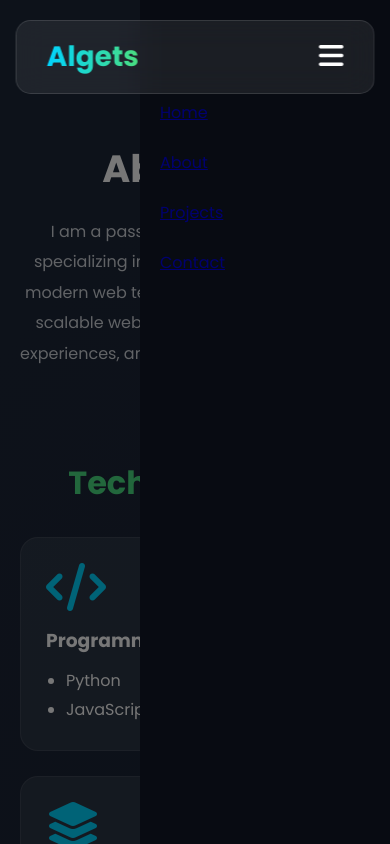
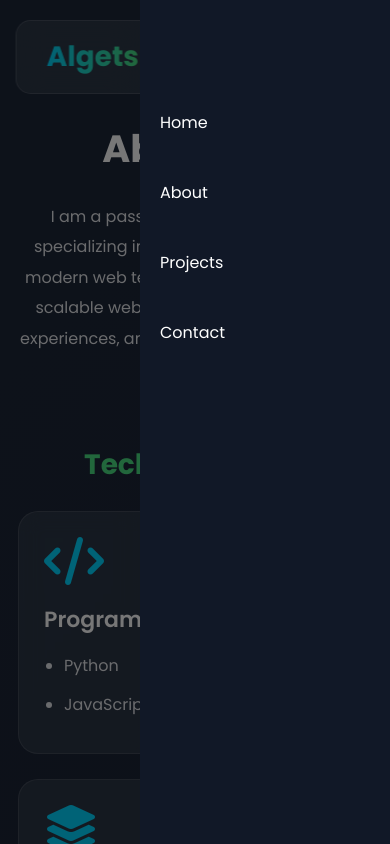
Before and after one commit to Algets07/personal-website, a plain HTML site: page about.html in a window 390 px wide. Both pictures are taken after a click on the element 331 px from the left and 57 px from the top of the page. Shown: the top 844 px of the page. Drawn offline with Linux system fonts and the light colour scheme.

Commit message:
Update about.html

```diff
--- a/about.html
+++ b/about.html
@@ -9,111 +9,290 @@
 <link href="https://fonts.googleapis.com/css2?family=Poppins:wght@300;400;500;600;700;800&display=swap" rel="stylesheet">
 <link rel="stylesheet" href="https://cdnjs.cloudflare.com/ajax/libs/font-awesome/6.6.0/css/all.min.css">
 <style>
-*{margin:0;padding:0;box-sizing:border-box;font-family:Poppins,sans-serif}
-body{background:linear-gradient(-45deg,#0f172a,#111827,#1e293b,#0f172a);background-size:400% 400%;animation:bg 12s ease infinite;color:#fff}
-@keyframes bg{0%{background-position:0 50%}50%{background-position:100% 50%}100%{background-position:0 50%}}
+*{
+    margin:0;
+    padding:0;
+    box-sizing:border-box;
+    font-family:Poppins,sans-serif;
+}
+
+body{
+    color:#fff;
+    background:linear-gradient(-45deg,#0f172a,#111827,#1e293b,#0f172a);
+    background-size:400% 400%;
+    animation:bg 12s ease infinite;
+}
+
+@keyframes bg{
+    0%{background-position:0 50%;}
+    50%{background-position:100% 50%;}
+    100%{background-position:0 50%;}
+}
+
+/* ================= NAVBAR ================= */
+
 nav{
-
     position:fixed;
     top:20px;
     left:50%;
     transform:translateX(-50%);
     width:92%;
     max-width:1200px;
-
     display:flex;
     justify-content:space-between;
     align-items:center;
-
     padding:15px 30px;
-
     background:rgba(255,255,255,.08);
     backdrop-filter:blur(15px);
     border:1px solid rgba(255,255,255,.12);
-
     border-radius:15px;
-
     z-index:999;
-
 }
 
 nav h2{
-
     font-size:28px;
     font-weight:700;
-
     background:linear-gradient(90deg,#00d4ff,#4ade80);
     -webkit-background-clip:text;
     -webkit-text-fill-color:transparent;
-
 }
 
 nav ul{
-
     display:flex;
     gap:35px;
     list-style:none;
-
 }
 
 nav ul li a{
-
     text-decoration:none;
-color:white;
+    color:#fff;
     font-weight:500;
-transition:.35s;
     position:relative;
+    transition:.3s;
 }
 
 nav ul li a::after{
-
     content:"";
     position:absolute;
+    left:0;
     bottom:-6px;
-left:0;
+    width:0;
     height:2px;
-width:0;
     background:#00d4ff;
     transition:.3s;
-
 }
 
 nav ul li a:hover{
-
     color:#00d4ff;
-
 }
 
 nav ul li a:hover::after{
-
     width:100%;
-
 }
 
 .menu-icon{
-
     display:none;
     font-size:28px;
     cursor:pointer;
+}
 
+/* ================= SIDEBAR ================= */
+
+.sidebar{
+    position:fixed;
+    right:-260px;
+    top:0;
+    width:250px;
+    height:100%;
+    background:#111827;
+    padding-top:80px;
+    transition:.3s;
+    z-index:1000;
 }
-.container{max-width:1200px;margin:auto;
+
+.sidebar.active{
+    right:0;
+}
+
+.sidebar ul{
+    list-style:none;
+    padding:20px;
+}
+
+.sidebar a{
+    color:#fff;
+    text-decoration:none;
+    display:block;
+    padding:10px 0;
+}
+
+.overlay{
+    display:none;
+}
+
+.overlay.show{
+    display:block;
+    position:fixed;
+    inset:0;
+    background:#0008;
+    z-index:999;
+}
+
+/* ================= ABOUT ================= */
+
+.container{
+    max-width:1200px;
+    margin:auto;
     margin-top:100px;
-    padding:40px 20px}
-.title{text-align:center;font-size:48px;margin-bottom:20px}
-.about-text{text-align:center;max-width:900px;margin:0 auto 50px;line-height:1.9;color:#d1d5db}
-.section-title{text-align:center;font-size:32px;margin:60px 0 30px;color:#4ade80}
-.grid{display:grid;grid-template-columns:repeat(auto-fit,minmax(280px,1fr));gap:25px}
-.card{background:rgba(255,255,255,.08);border:1px solid rgba(255,255,255,.08);border-radius:18px;padding:25px;transition:.35s}
-.card:hover{transform:translateY(-8px);box-shadow:0 20px 40px rgba(0,0,0,.35)}
-.card i{font-size:48px;color:#00d4ff;margin-bottom:15px}
-.card h3{margin-bottom:12px}
-.card ul{padding-left:20px;line-height:1.8}
-footer{text-align:center;padding:30px;background:#0005;margin-top:60px}
-.sidebar{position:fixed;right:-260px;top:0;width:250px;height:100%;background:#111827;padding-top:80px;transition:.3s}
-.sidebar.active{right:0}.overlay{display:none}.overlay.show{display:block;position:fixed;inset:0;background:#0008}
-@media(max-width:768px){nav ul{display:none}.menu-icon{display:block}.title{font-size:38px}}
-</style>
+    padding:40px 20px 80px;
+}
+
+.title{
+    text-align:center;
+    font-size:48px;
+    font-weight:700;
+    margin-bottom:25px;
+}
+
+.about-text{
+    max-width:900px;
+    margin:auto;
+    margin-bottom:60px;
+    text-align:center;
+    color:#e5e7eb;
+    line-height:1.9;
+    font-size:17px;
+}
+
+/* ================= SECTION ================= */
+
+.section-title{
+    text-align:center;
+    font-size:34px;
+    margin:70px 0 35px;
+    color:#4ade80;
+    font-weight:700;
+}
+
+.grid{
+    display:grid;
+    grid-template-columns:repeat(auto-fit,minmax(300px,1fr));
+    gap:30px;
+}
+
+/* ================= GLASS CARD ================= */
+
+.card{
+    background:rgba(255,255,255,.08);
+    border:1px solid rgba(255,255,255,.10);
+    backdrop-filter:blur(10px);
+    border-radius:20px;
+    padding:30px;
+    transition:.35s;
+}
+
+.card:hover{
+    transform:translateY(-10px);
+    box-shadow:0 20px 40px rgba(0,0,0,.35);
+}
+
+.card i{
+    font-size:48px;
+    color:#00d4ff;
+    margin-bottom:18px;
+}
+
+.card h3{
+    margin-bottom:15px;
+    font-size:22px;
+    font-weight:600;
+}
+
+.card p{
+    color:#d1d5db;
+    margin-bottom:12px;
+    line-height:1.7;
+}
+
+.card ul{
+    padding-left:20px;
+    color:#e5e7eb;
+    line-height:1.9;
+}
+
+.card li{
+    margin-bottom:8px;
+}
+
+/* ================= FOOTER ================= */
+
+footer{
+    text-align:center;
+    padding:28px;
+    margin-top:70px;
+    background:#0005;
+    color:#d1d5db;
+}
+
+/* ================= SCROLLBAR ================= */
+
+::-webkit-scrollbar{
+    width:10px;
+}
+
+::-webkit-scrollbar-track{
+    background:#111827;
+}
+
+::-webkit-scrollbar-thumb{
+    background:#00d4ff;
+    border-radius:20px;
+}
+
+::-webkit-scrollbar-thumb:hover{
+    background:#4ade80;
+}
+
+/* ================= RESPONSIVE ================= */
+
+@media(max-width:768px){
+
+    nav ul{
+        display:none;
+    }
+
+    .menu-icon{
+        display:block;
+    }
+
+    .container{
+        margin-top:90px;
+        padding:30px 18px 60px;
+    }
+
+    .title{
+        font-size:38px;
+    }
+
+    .section-title{
+        font-size:28px;
+        margin:55px 0 25px;
+    }
+
+    .grid{
+        grid-template-columns:1fr;
+        gap:25px;
+    }
+
+    .card{
+        padding:25px;
+    }
+
+    .about-text{
+        font-size:16px;
+    }
+
+}</style>
 </head>
 <body>
 <nav>
```
Lines whose indentation alone changed are shown as unchanged.
